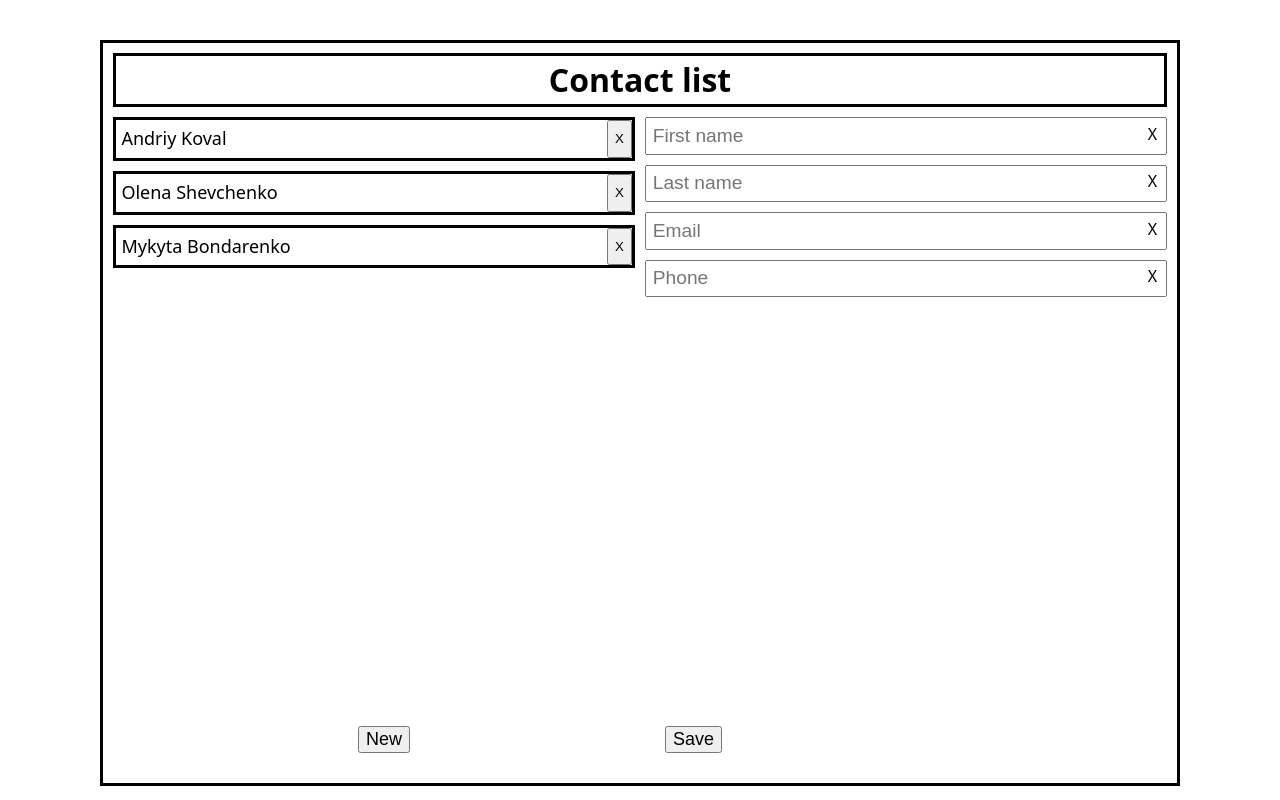
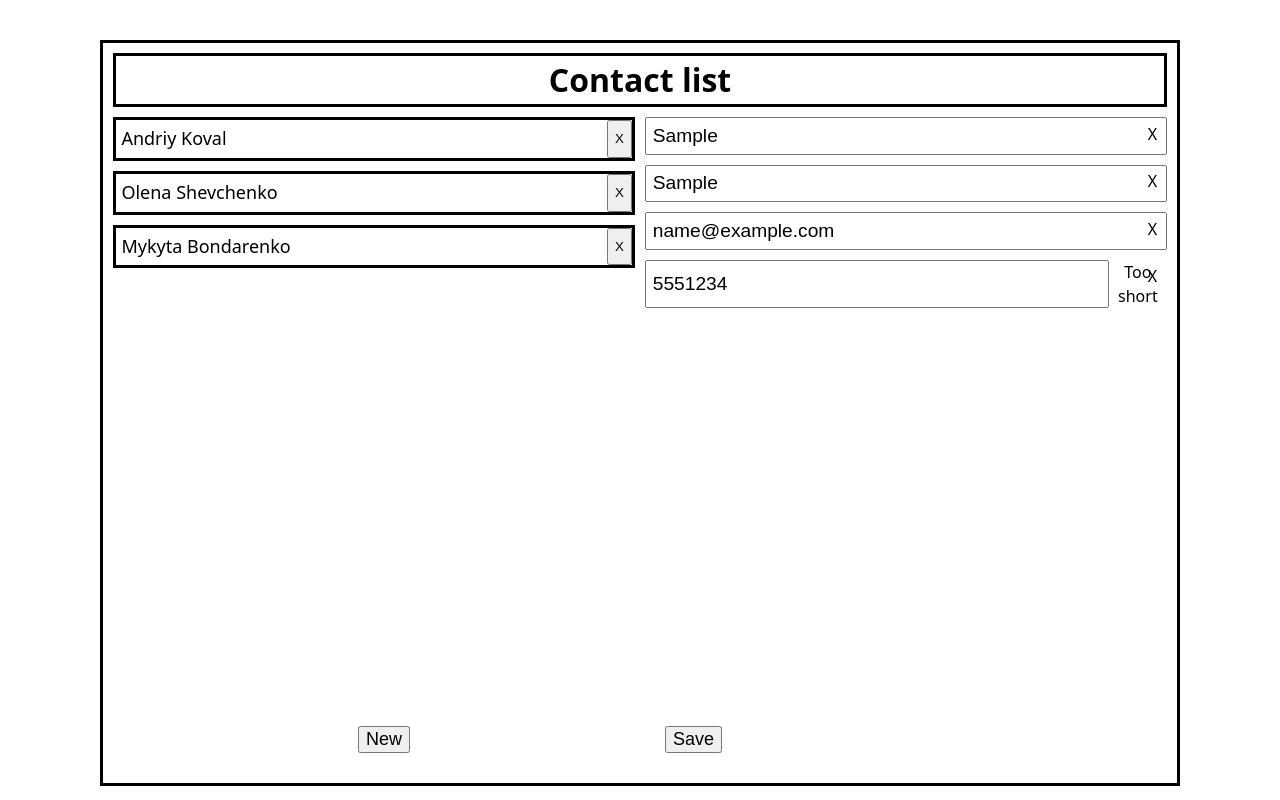
Before and after one commit to Veniklive/-32-React-03-Functional-contact-list, a React (Vite) app: page / in a window 1280 px wide. Both pictures are taken after typing "Sample", "Sample", "name@example.com", "5551234" into the empty fields and a click on the button "Save". Built offline with nearby package versions, Linux system fonts and the light colour scheme; no server answers; data requests are answered from the project's data file.

Commit message:
Refactor ContactForm to use Formik with Yup

```diff
--- a/package.json
+++ b/package.json
@@ -14,12 +14,14 @@
   "dependencies": {
     "@reduxjs/toolkit": "^2.8.2",
     "axios": "^1.11.0",
+    "formik": "^2.4.6",
     "nanoid": "^5.1.5",
     "prop-types": "^15.8.1",
     "react": "^19.1.0",
     "react-dom": "^19.1.0",
     "react-redux": "^9.2.0",
-    "redux": "^5.0.1"
+    "redux": "^5.0.1",
+    "yup": "^1.7.0"
   },
   "devDependencies": {
     "@eslint/js": "^9.29.0",
--- a/src/components/ContactForm/ContactForm.jsx
+++ b/src/components/ContactForm/ContactForm.jsx
@@ -1,20 +1,21 @@
 import { useState, useEffect } from 'react';
 import style from './ContactForm.module.sass';
-
 import { useSelector, useDispatch } from 'react-redux';
-
+import { setEditContactId } from '../../store/slices/editContactSlice';
 import {
   changeContact,
   addContact,
   deleteContact,
 } from '../../store/slices/contactSlice';
-import { setEditContactId } from '../../store/slices/editContactSlice';
+import { Form, Field, Formik, ErrorMessage } from 'formik';
+import { CONTACT_SCHEMA } from '../../utils/validate/validationSchemas';
 
 function ContactForm () {
   const contacts = useSelector(state => state.contactList.contacts);
   const contactEditId = useSelector(state => state.contactEditId);
 
   const dispatch = useDispatch();
+
   const [inputContact, setInputContact] = useState({
     firstName: '',
     lastName: '',
@@ -31,40 +32,21 @@ function ContactForm () {
     });
   };
 
-  const onInputChange = event => {
-    setInputContact({
-      ...inputContact,
-      [event.target.name]: event.target.value,
-    });
+  const onClickNew = () => {
+    dispatch(setEditContactId(''));
   };
 
-  const onInputPressClear = event => {
-    setInputContact({
-      ...inputContact,
-      [event.target.getAttribute('name')]: '',
-    });
+  const deleteContactInEdit = values => {
+    dispatch(deleteContact(values.id));
   };
 
-  const onFormSubmit = event => {
-    event.preventDefault();
-    if (!inputContact.id) {
-      dispatch(addContact(inputContact));
+  const onFormSubmit = values => {
+    if (!values.id) {
+      dispatch(addContact(values));
       resetState();
     } else {
-      dispatch(changeContact(inputContact));
+      dispatch(changeContact(values));
     }
-  };
-
-  const onClickNew = event => {
-    event.stopPropagation();
-    dispatch(setEditContactId(''));
-    resetState();
-  };
-
-  const deleteContactInEdit = event => {
-    event.stopPropagation();
-    dispatch(deleteContact(inputContact.id));
-    resetState();
   };
 
   useEffect(() => {
@@ -73,70 +55,101 @@ function ContactForm () {
       if (contact) {
         setInputContact(contact);
       } else {
-        setInputContact({
-          firstName: '',
-          lastName: '',
-          email: '',
-          phone: '',
-        });
+        resetState();
       }
     }
   }, [contacts, contactEditId]);
 
   return (
     <>
-      <form onSubmit={onFormSubmit}>
+      <Formik
+        initialValues={inputContact}
+        enableReinitialize
+        onSubmit={onFormSubmit}
+        validationSchema={CONTACT_SCHEMA}
+      >
+        {formik => (
+          <Form>
             <div className={style.containerInputs}>
               <div>
-            <input
+                <Field
                   placeholder='First name'
+                  type='text'
                   name='firstName'
-              type='text'
-              required
-              value={inputContact.firstName}
-              onChange={onInputChange}
+                  id='firstName'
                 />
-            <span name='firstName' onClick={onInputPressClear}>
+                <ErrorMessage name='firstName'>
+                  {msg => <div className='error'>{msg}</div>}
+                </ErrorMessage>
+                <span
+                  name='firstName'
+                  onClick={() => {
+                    formik.setFieldValue('firstName', '');
+                    formik.setFieldError('firstName', undefined);
+                    formik.setFieldTouched('firstName', false);
+                  }}
+                >
                   X
                 </span>
               </div>
 
               <div>
-            <input
+                <Field
                   placeholder='Last name'
                   name='lastName'
+                  id='lastName'
                   type='text'
-              required
-              value={inputContact.lastName}
-              onChange={onInputChange}
                 />
-            <span name='lastName' onClick={onInputPressClear}>
+                <ErrorMessage name='lastName'>
+                  {msg => <div className='error'>{msg}</div>}
+                </ErrorMessage>
+                <span
+                  name='lastName'
+                  onClick={() => {
+                    formik.setFieldValue('lastName', '');
+                    formik.setFieldError('lastName', undefined);
+                    formik.setFieldTouched('lastName', false);
+                  }}
+                >
                   X
                 </span>
               </div>
+
               <div>
-            <input
+                <Field
                   placeholder='Email'
                   name='email'
+                  id='email'
                   type='email'
-              required
-              value={inputContact.email}
-              onChange={onInputChange}
                 />
-            <span name='email' onClick={onInputPressClear}>
+                <ErrorMessage name='email'>
+                  {msg => <div className='error'>{msg}</div>}
+                </ErrorMessage>
+                <span
+                  name='email'
+                  onClick={() => {
+                    formik.setFieldValue('email', '');
+                    formik.setFieldError('email', undefined);
+                    formik.setFieldTouched('email', false);
+                  }}
+                >
                   X
                 </span>
               </div>
+
               <div>
-            <input
-              placeholder='Phone'
+                <Field placeholder='Phone' name='phone' id='phone' type='tel' />
+                <ErrorMessage name='phone'>
+                  {msg => <div className='error'>{msg}</div>}
+                </ErrorMessage>
+                <span
                   name='phone'
-              type='tel'
-              required
-              value={inputContact.phone}
-              onChange={onInputChange}
-            />
-            <span name='phone' onClick={onInputPressClear}>
+                  onClick={() => {
+                    formik.setFieldValue('phone', '');
+                    formik.setFieldError('phone', undefined);
+                    formik.setFieldTouched('phone', false);
+                  }}
+                >
                   X
                 </span>
               </div>
@@ -147,7 +160,7 @@ function ContactForm () {
                 New
               </button>
               <div>
-            <button>Save</button>
+                <button type='submit'>Save</button>
                 {inputContact.id && (
                   <button type='button' onClick={deleteContactInEdit}>
                     Delete
@@ -155,7 +168,9 @@ function ContactForm () {
                 )}
               </div>
             </div>
-      </form>
+          </Form>
+        )}
+      </Formik>
     </>
   );
 }
--- /dev/null
+++ b/src/utils/validate/validationSchemas.js
@@ -0,0 +1,18 @@
+import * as Yup from 'yup';
+
+export const CONTACT_SCHEMA = Yup.object().shape({
+  firstName: Yup.string()
+    .min(2, 'Too short')
+    .max(64, 'Too long')
+    .required('First name is required field'),
+  lastName: Yup.string()
+    .min(2, 'Too short')
+    .max(64, 'Too long')
+    .required('Last name is required field'),
+  email: Yup.string().email().required('Email is required field'),
+  phone: Yup.string('Phone number is required field')
+    .matches(/^[0-9]+$/)
+    .min(10, 'Too short')
+    .max(15, 'Too long')
+    .required(),
+});
```
Also changed, not shown: 1 other file (tests, documents, lock files or other folders). Lines whose indentation alone changed are shown as unchanged.
